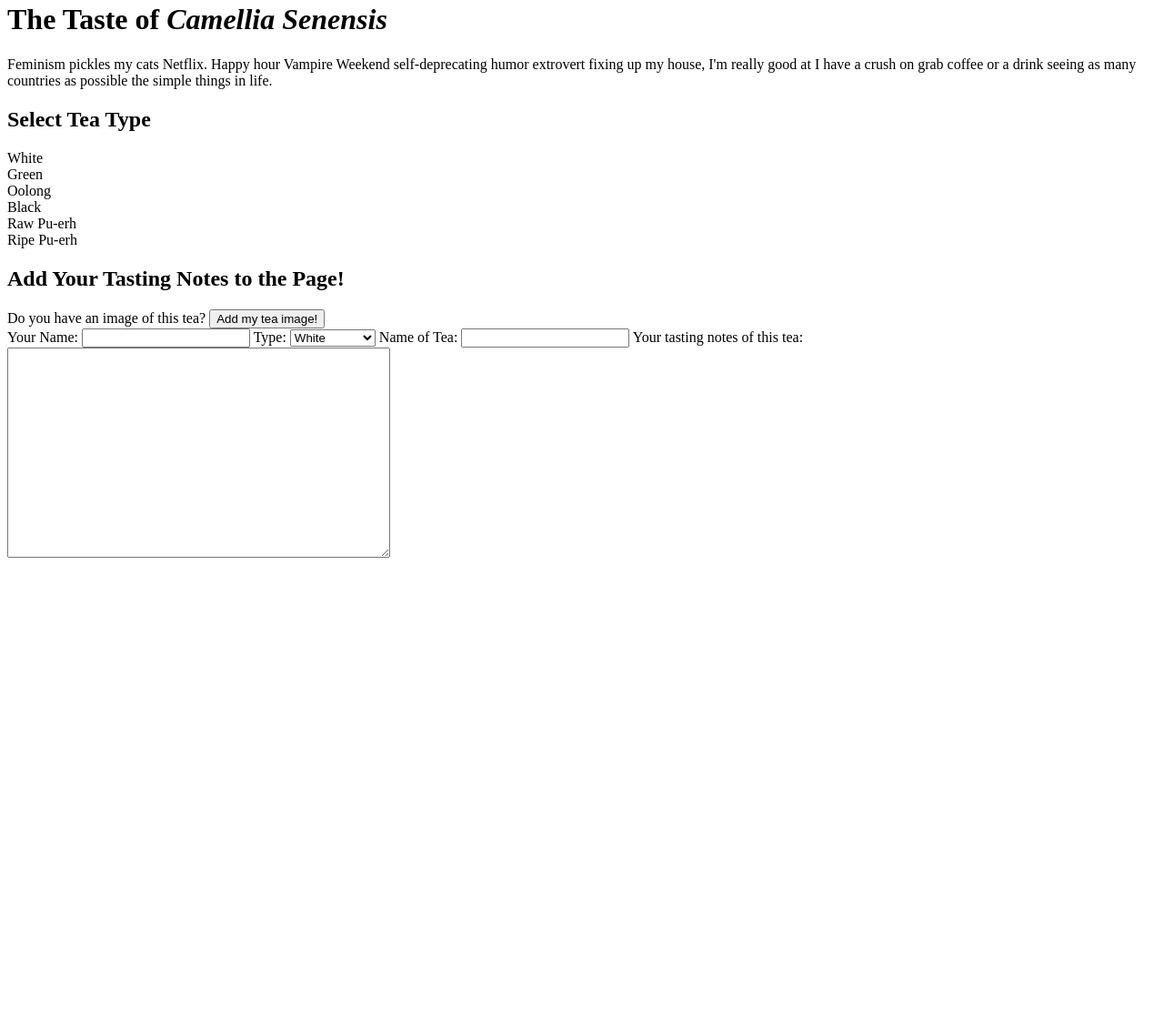
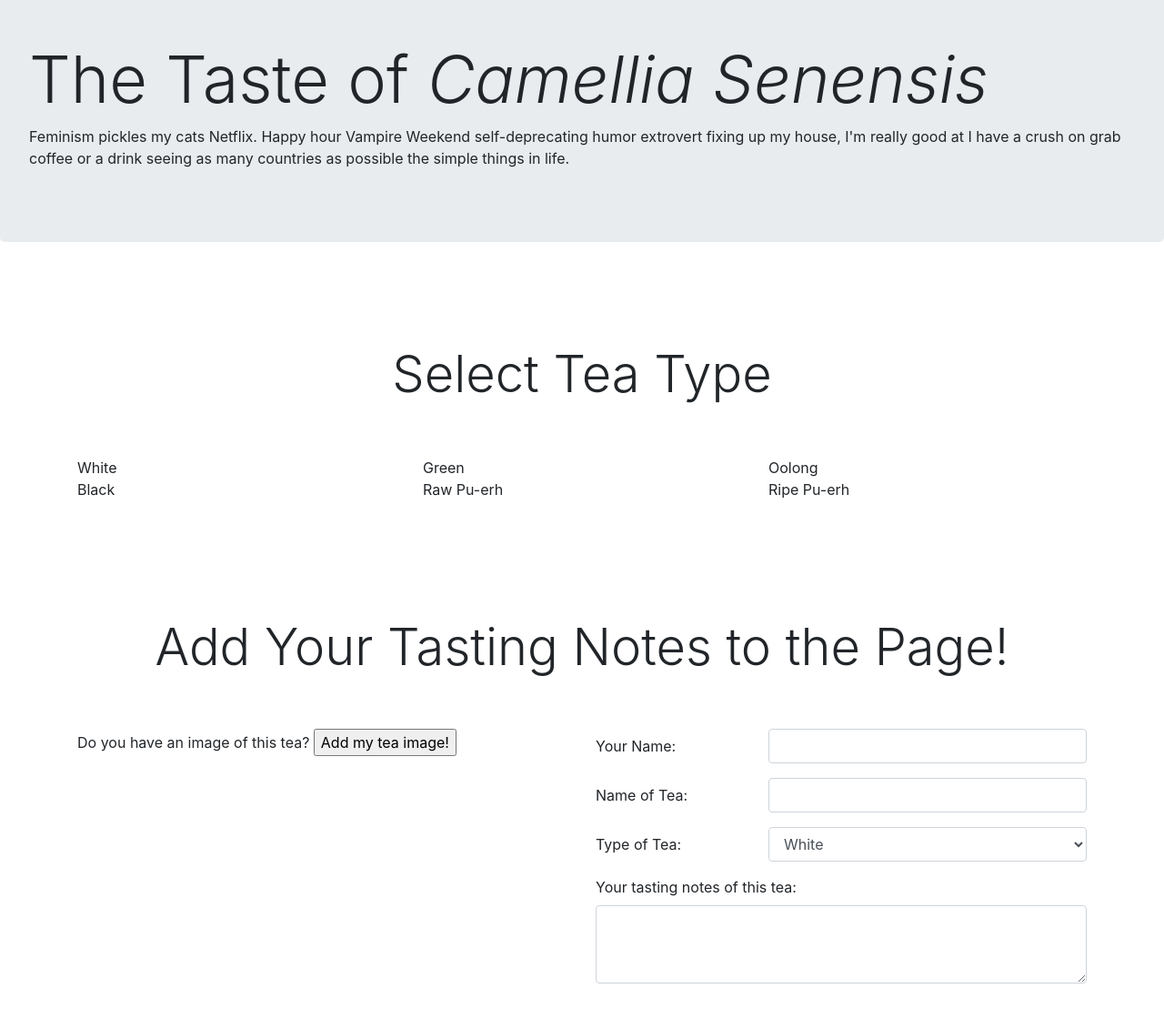
Before and after one commit to tiftaylor/tea-reviews, a plain HTML site: page index.html in a window 1280 px wide. Shown: the part 44-1164 px from the top of the page at 91% size. Before the commit the page ends 800 px from the top, so only its background shows below. Drawn offline with nearby package versions, Linux system fonts and the light colour scheme; a script that the page names is missing.

Commit message:
Bootstrap Round 1

```diff
--- a/index.html
+++ b/index.html
@@ -2,11 +2,15 @@
 <html>
 <head>
 	<meta charset="utf-8">
-	<title>The Taste of Tea</title>
+	<meta name="viewport" content="width=device-width, initial-scale=1, shrink-to-fit=no">
 
-	<!-- <link rel="stylesheet" type="text/css" href="style.css"> -->
+	<!-- Bootstrap CSS -->
+    <link rel="stylesheet" href="https://stackpath.bootstrapcdn.com/bootstrap/4.5.0/css/bootstrap.min.css" integrity="sha384-9aIt2nRpC12Uk9gS9baDl411NQApFmC26EwAOH8WgZl5MYYxFfc+NcPb1dKGj7Sk" crossorigin="anonymous">
 	<!-- Pick a Google Font ref -->
 
+	<link rel="stylesheet" type="text/css" href="styles.css">
+
+	<title>The Taste of Tea</title>
 </head>
 
 
@@ -14,41 +18,63 @@
 <body>
 
 <!-- Section1: Top of page shows full window onload -->
+<div>
 	<div id="topTitleImg">
 		<img src="">
 	</div>
 
-<div id="topTitle">
-	<h1>The Taste of <em>Camellia Senensis</em></h1>
+	<div id="topTitle" class="jumbotron">
+		<h1 class="display-3">The Taste of <em>Camellia Senensis</em></h1>
 		<p>Feminism pickles my cats Netflix. Happy hour Vampire Weekend self-deprecating humor extrovert fixing up my house, I'm really good at I have a crush on grab coffee or a drink seeing as many countries as possible the simple things in life.</p>
+	</div>
 </div>
 
 
+
 <!-- section2: Click Type Div Section -->
+<section id="selectTeaType" class="my-md-5 py-md-3">
 	<div class="section-title">
-	<h2>Select Tea Type</h2>
+		<h2 class="display-4 text-center py-md-5">Select Tea Type</h2>
 	</div>
 
-<div id="typGrid">
+	<div class="container">
+		<div class="row">
+			<div class="col">
 				<div id="white">
 					<span>White</span>
 				</div>
+			</div>
+			<div class="col">
 				<div id="green">
 					<span>Green</span>
 				</div>
+			</div>
+			<div class="col">
 				<div id="oolong">
 					<span>Oolong</span>
 				</div>
+			</div>
+		</div>
+		<div class="row">
+			<div class="col">
 				<div id="black">
 					<span>Black</span>
 				</div>
+			</div>
+			<div class="col">
 				<div id="raw">
 					<span>Raw Pu-erh</span>
 				</div>
+			</div>
+			<div class="col">
 				<div id="ripe">
 					<span>Ripe Pu-erh</span>
 				</div>
 			</div>
+		</div>
+	</div>
+</section>
+
 
 
 <!-- Section3: Handlebars Script / Review Cards -->
@@ -61,29 +87,42 @@
 			<p>Type: {{type}}</p>
 			<p>Name: {{nameOfTea}}</p>
 			<p>Flavor Review: {{reviewText}}</p>
-			<a href="???" value="Purchased from + {{shop}}"
+			<a href="???" value="Purchased from + {{shop}}"></a>
 		</div>
 	</script>
 </div>
 
 
 <!-- Section4: Submit a tea review -->
+<section class="my-md-5 py-md-3">
 	<div class="section-title">
-	<h2>Add Your Tasting Notes to the Page!</h2>
+		<h2 class="display-4 text-center py-md-5">Add Your Tasting Notes to the Page!</h2>
 	</div>
 
-<div id="reviewMain">
-	<div id="reviewImg">
+	<div id="reviewMain" class="container">
+		<div class="row">
+			<div id="reviewImg" class="col">
 				<label for="imgUpload">Do you have an image of this tea?</label>
 				<input type="button" id="imgUpload" name="imgUpload" value="Add my tea image!">
 			</div>
-
-	<div id="reviewForm">
+			<div class="col" id="reviewForm">
 				<form id="review">
-			<label for="userName">Your Name:</label>
-			<input type="text" id="userName" name="userName">
-			<label for="type">Type:</label>
-			<select id="typeOfTea" name="typeOfTea">
+					<div class="form-group row">
+					  <label for="userName" class="col-sm-4 col-form-label">Your Name:</label>
+					  <div class="col-sm-8">
+						<input type="text" class="form-control" id="userName" name="userName">
+					  </div>
+					</div>
+					<div class="form-group row">
+					  <label for="nameOfTea" class="col-sm-4 col-form-label">Name of Tea:</label>
+					  <div class="col-sm-8">
+						<input type="text" class="form-control" id="nameOfTea" name="nameOfTea">
+					  </div>
+					</div>
+					<div class="form-group row">
+						<label for="typeOfTea" class="col-sm-4 col-form-label">Type of Tea:</label>
+						<div class="col-sm-8">
+							<select class="form-control" id="typeOfTea" name="typeOfTea">
 								<option value="white">White</option>
 								<option value="green">Green</option>
 								<option value="oolong">Oolong</option>
@@ -91,20 +130,29 @@
 								<option value="rawpuerh">Raw Pu-erh</option>
 								<option value="ripepuerh">Ripe Pu-erh</option>
 							</select>
-			<label for="nameOfTea">Name of Tea:</label>
-			<input type="text" id="nameOfTea" name="nameOfTea">
+						</div>
+					</div>
+					<div class="form-group">
 						<label for="reviewText">Your tasting notes of this tea:</label>
-			<textarea name="reviewText" id="reviewText" rows="15" cols="50"></textarea>
+						<textarea class="form-control" id="reviewText" name="reviewText" rows="3"></textarea>
+					</div>
 				</form>
 			</div>
 		</div>
+	</div>
+</section>
 
 
-<!-- Script Tags: Handlebars, jQuery, JS, FB/Instagram -->
+
+<!-- Script Tags: jQuery, FBInsta, Handlebars, Popper/Bootstrap, Main -->
+<script src="https://ajax.googleapis.com/ajax/libs/jquery/3.5.1/jquery.min.js"></script>
 <!-- <script src="INSERT FBINSTA API"></script> -->
-<script src="https://ajax.googleapis.com/ajax/libs/jquery/3.5.1/jquery.min.js"></script>
+<script src="https://cdnjs.cloudflare.com/ajax/libs/handlebars.js/4.7.6/handlebars.min.js" integrity="sha256-usTqAE1ywvdMtksWzdeWzD75MsfJN0h0U7y2NtZL3N0=" crossorigin="anonymous"></script>
+<!-- Bootstrap Script Tags -->
+<script src="https://cdn.jsdelivr.net/npm/popper.js@1.16.0/dist/umd/popper.min.js" integrity="sha384-Q6E9RHvbIyZFJoft+2mJbHaEWldlvI9IOYy5n3zV9zzTtmI3UksdQRVvoxMfooAo" crossorigin="anonymous"></script>
+<script src="https://stackpath.bootstrapcdn.com/bootstrap/4.5.0/js/bootstrap.min.js" integrity="sha384-OgVRvuATP1z7JjHLkuOU7Xw704+h835Lr+6QL9UvYjZE3Ipu6Tp75j7Bh/kR0JKI" crossorigin="anonymous"></script>
+<!-- Main JS Script Tag -->
 <script src="main.js" type="text/javascript"></script>
-<script src="https://cdnjs.cloudflare.com/ajax/libs/handlebars.js/4.7.6/handlebars.min.js" integrity="sha256-usTqAE1ywvdMtksWzdeWzD75MsfJN0h0U7y2NtZL3N0=" crossorigin="anonymous"></script>
 
 </body>
 </html>
```
Also changed, not shown: Screenshots of the process/TP_Step2_adding_some_basicBootstrap.JPG (added), styles.css (added). Lines whose indentation alone changed are shown as unchanged.
